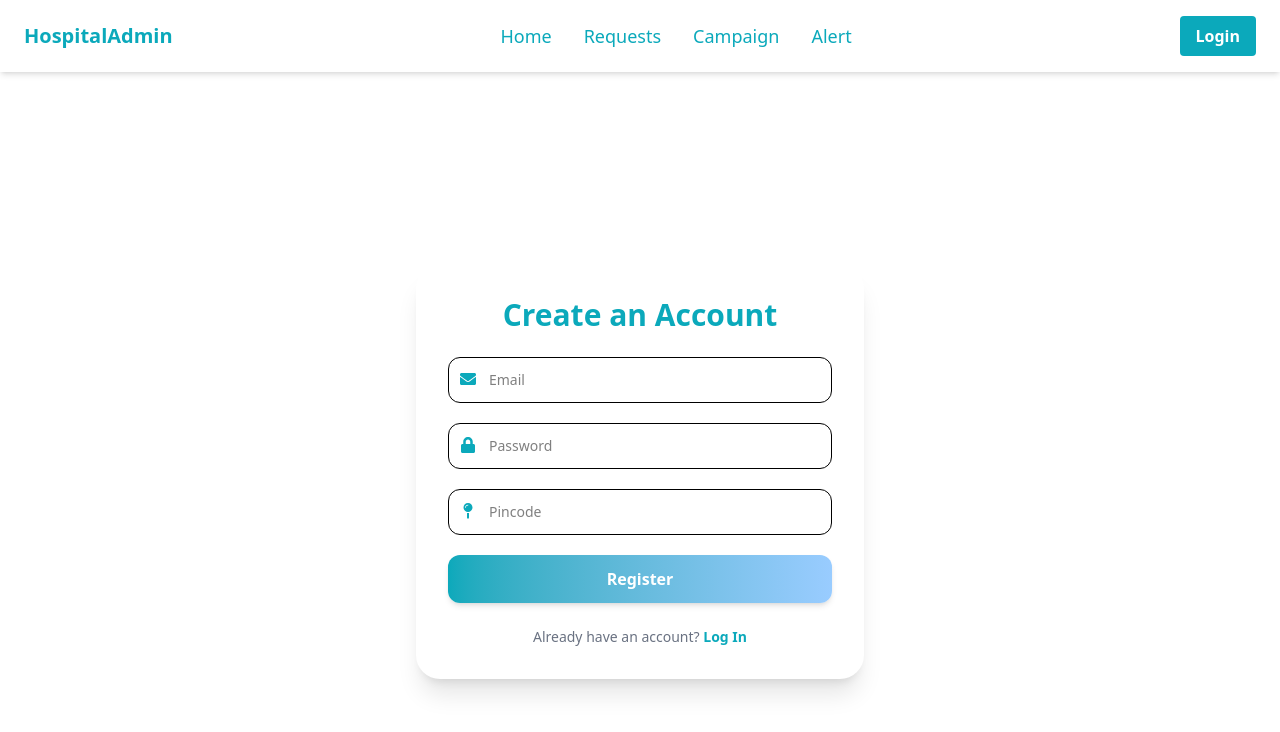
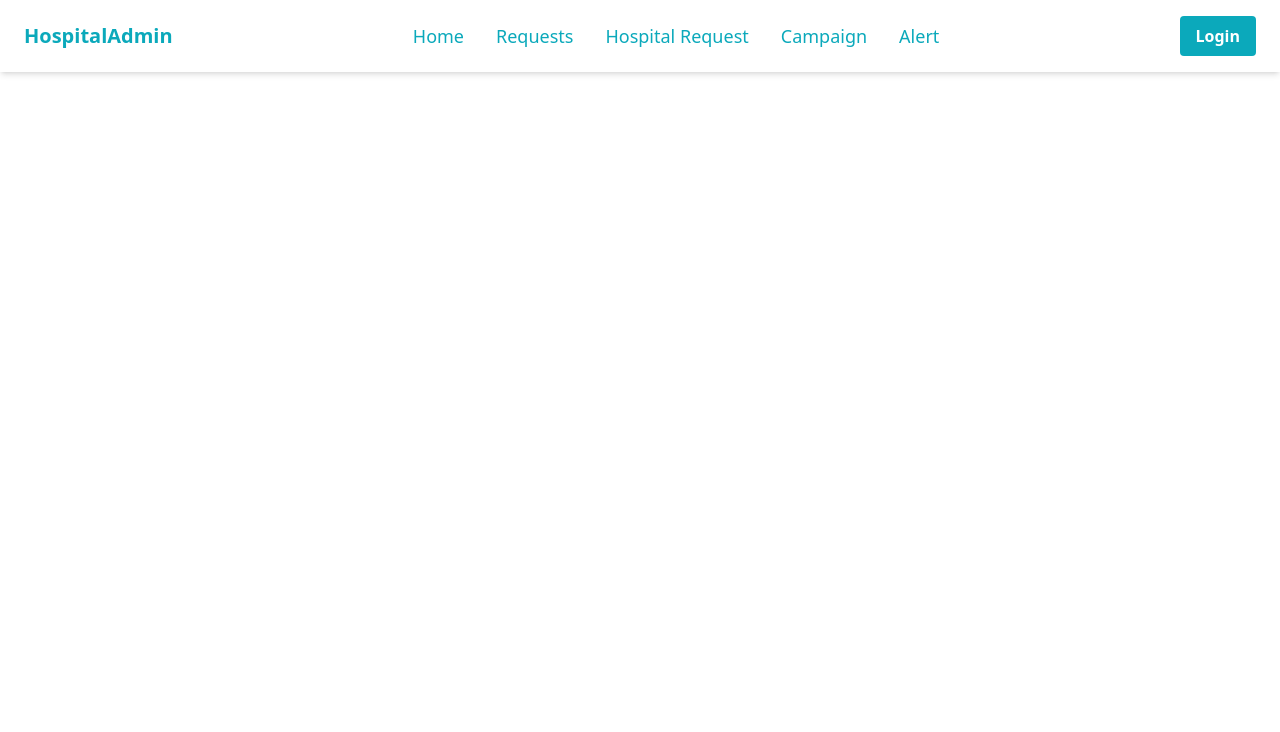
Before and after one commit to LalitBarage/HealthBuddy, a React (Vite) app in the folder subDist-admin/: page /register in a window 1280 px wide. Shown: the top 732 px of the page. Built offline with nearby package versions, Linux system fonts and the light colour scheme.

Commit message:
feat: replace Register page with Hospital Request page and update routing in App and Navbar components

```diff
--- a/subDist-admin/src/App.jsx
+++ b/subDist-admin/src/App.jsx
@@ -3,9 +3,10 @@ import Navbar from "./Components/Navbar";
 import Campaign from "./Pages/Campaign";
 import Home from "./Pages/Home";
 import Login from "./Pages/Login";
-import Register from "./Pages/Register";
+
 import Request from "./Pages/Request";
 import Alert from "./Pages/Alert";
+import HospitalRequest from "./Pages/HospitalRequest";
 
 function App() {
   return (
@@ -14,7 +15,7 @@ function App() {
       <Routes>
         <Route path="/" element={<Home />} />
         <Route path="/login" element={<Login />} />
-        <Route path="/register" element={<Register />} />
+        <Route path="/hosprequest" element={<HospitalRequest />} />
         <Route path="/request" element={<Request />} />
         <Route path="/campaign" element={<Campaign />} />
         <Route path="/alert" element={<Alert />} />
--- a/subDist-admin/src/Components/Navbar.jsx
+++ b/subDist-admin/src/Components/Navbar.jsx
@@ -18,6 +18,9 @@ const Navbar = () => {
           </Link>
           <Link to="/request" className="hover:underline">
             Requests
+          </Link>
+          <Link to="/hosprequest" className="hover:underline">
+            Hospital Request
           </Link>
           <Link to="/campaign" className="hover:underline">
             Campaign
@@ -58,6 +61,13 @@ const Navbar = () => {
             Requests
           </Link>
           <Link
+            to="/hosprequest"
+            className="block"
+            onClick={() => setMenuOpen(false)}
+          >
+            Hospital Requests
+          </Link>
+          <Link
             to="/campaign"
             className="block"
             onClick={() => setMenuOpen(false)}
--- /dev/null
+++ b/subDist-admin/src/Pages/HospitalRequest.jsx
@@ -0,0 +1,115 @@
+import React, { useState } from "react";
+import { FaEye } from "react-icons/fa";
+
+const HospitalRequest = () => {
+  const [requests, setRequests] = useState([
+    { id: 1, name: "Patient A", status: "Pending" },
+    { id: 2, name: "Patient B", status: "Pending" },
+  ]);
+
+  const [showHistory, setShowHistory] = useState(false);
+  const [history] = useState([
+    { id: 101, name: "Patient X", status: "Accepted" },
+    { id: 102, name: "Patient Y", status: "Rejected" },
+  ]);
+
+  const handleStatusChange = (id, newStatus) => {
+    setRequests((prev) =>
+      prev.map((req) => (req.id === id ? { ...req, status: newStatus } : req))
+    );
+  };
+
+  const getStatusBadge = (status) => {
+    const colorMap = {
+      Pending: "bg-yellow-100 text-yellow-800",
+      Accepted: "bg-green-100 text-green-800",
+      Rejected: "bg-red-100 text-red-800",
+    };
+    return (
+      <span
+        className={`text-sm font-medium px-3 py-1 rounded-full ${colorMap[status]}`}
+      >
+        {status}
+      </span>
+    );
+  };
+
+  return (
+    <div className="p-6 bg-white min-h-screen text-black">
+      {/* Header */}
+      <div className="flex justify-between items-center mb-6">
+        <h2 className="text-3xl font-bold text-black">Pending Requests</h2>
+        <button
+          className="bg-[#0ba9bb] text-white px-5 py-2 rounded-lg font-semibold hover:bg-[#0990a5] transition"
+          onClick={() => setShowHistory((prev) => !prev)}
+        >
+          {showHistory ? "Hide History" : "Past History"}
+        </button>
+      </div>
+
+      {/* Request Cards */}
+      <div className="grid grid-cols-1 md:grid-cols-2 gap-5">
+        {requests.map((req) => (
+          <div
+            key={req.id}
+            className="flex justify-between bg-[#0ba9bb] items-center rounded-xl shadow-md px-5 py-4 hover:shadow-lg transition"
+          >
+            <div>
+              <h4 className="text-xl font-semibold text-white">{req.name}</h4>
+              <div className="flex items-center space-x-3 mt-2">
+                <label className="text-white text-sm">Status:</label>
+                <select
+                  className="rounded px-3 py-1 text-sm focus:outline-none bg-amber-50"
+                  value={req.status}
+                  onChange={(e) => handleStatusChange(req.id, e.target.value)}
+                >
+                  <option value="Pending">Pending</option>
+                  <option value="Accepted">Accepted</option>
+                  <option value="Rejected">Rejected</option>
+                </select>
+              </div>
+            </div>
+            <button
+              className="flex items-center gap-2 text-white border border-white px-4 py-2 rounded-md hover:text-white transition"
+              title="View Details"
+            >
+              <FaEye size={16} />
+              View
+            </button>
+          </div>
+        ))}
+      </div>
+
+      {/* Past History */}
+      {showHistory && (
+        <>
+          <h3 className="text-2xl font-bold text-[#0ba9bb] mt-12 mb-4">
+            Past Requests
+          </h3>
+          <div className="grid grid-cols-1 md:grid-cols-2 gap-5">
+            {history.map((h) => (
+              <div
+                key={h.id}
+                className="flex justify-between items-center bg-[#7dc6ce] rounded-xl shadow-md px-5 py-4 hover:shadow-lg transition"
+              >
+                <div>
+                  <h4 className="text-xl font-semibold text-white">{h.name}</h4>
+                  <div className="mt-1">{getStatusBadge(h.status)}</div>
+                </div>
+                <button
+                  className="flex items-center gap-2 text-white border border-white px-4 py-2 rounded-md hover:bg-[white] hover:text-white transition"
+                  title="View History"
+                >
+                  <FaEye size={16} />
+                  View
+                </button>
+              </div>
+            ))}
+          </div>
+        </>
+      )}
+    </div>
+  );
+};
+
+export default HospitalRequest;
--- a/subDist-admin/src/Pages/Login.jsx
+++ b/subDist-admin/src/Pages/Login.jsx
@@ -1,6 +1,5 @@
 import React, { useState } from "react";
 import { FaEnvelope, FaLock } from "react-icons/fa";
-import { Link } from "react-router-dom";
 
 const Login = () => {
   const [email, setEmail] = useState("");
@@ -48,15 +47,6 @@ const Login = () => {
             Log In
           </button>
         </form>
-        <p className="text-center text-sm text-gray-500 mt-6">
-          Don't have an account?{" "}
-          <Link
-            to="/register"
-            className="text-[#0ba9bb] font-semibold hover:underline"
-          >
-            Sign Up
-          </Link>
-        </p>
       </div>
     </div>
   );
--- a/subDist-admin/src/Pages/Register.jsx
+++ /dev/null
@@ -1,78 +0,0 @@
-import React, { useState } from "react";
-import { FaEnvelope, FaLock, FaMapPin } from "react-icons/fa";
-import { Link } from "react-router-dom";
-
-const Register = () => {
-  const [email, setEmail] = useState("");
-  const [password, setPassword] = useState("");
-  const [pincode, setPincode] = useState("");
-
-  const handleRegister = (e) => {
-    e.preventDefault();
-    console.log("Email:", email, "Password:", password, "Pincode:", pincode);
-    // Add your registration logic here
-  };
-
-  return (
-    <div className="min-h-screen flex items-center justify-center bg-white p-4">
-      <div className="bg-white rounded-3xl shadow-xl w-full max-w-md p-8">
-        <h2 className="text-3xl font-bold text-center text-[#0ba9bb] mb-6">
-          Create an Account
-        </h2>
-        <form onSubmit={handleRegister} className="space-y-5">
-          <div className="relative">
-            <FaEnvelope className="absolute top-3.5 left-3 text-[#0ba9bb]" />
-            <input
-              type="email"
-              required
-              placeholder="Email"
-              value={email}
-              onChange={(e) => setEmail(e.target.value)}
-              className="pl-10 w-full px-4 py-3 border rounded-xl text-sm focus:outline-none focus:ring-2 focus:ring-[#0ba9bb] transition"
-            />
-          </div>
-          <div className="relative">
-            <FaLock className="absolute top-3.5 left-3 text-[#0ba9bb]" />
-            <input
-              type="password"
-              required
-              placeholder="Password"
-              value={password}
-              onChange={(e) => setPassword(e.target.value)}
-              className="pl-10 w-full px-4 py-3 border rounded-xl text-sm focus:outline-none focus:ring-2 focus:ring-[#0ba9bb] transition"
-            />
-          </div>
-          <div className="relative">
-            <FaMapPin className="absolute top-3.5 left-3 text-[#0ba9bb]" />
-            <input
-              type="text"
-              required
-              placeholder="Pincode"
-              maxLength="6"
-              value={pincode}
-              onChange={(e) => setPincode(e.target.value)}
-              className="pl-10 w-full px-4 py-3 border rounded-xl text-sm focus:outline-none focus:ring-2 focus:ring-[#0ba9bb] transition"
-            />
-          </div>
-          <button
-            type="submit"
-            className="w-full bg-gradient-to-r from-[#0ba9bb] to-[#99ccff] hover:from-[#0990a5] hover:to-[#7fbfff] text-white font-semibold py-3 px-4 rounded-xl shadow-md transition"
-          >
-            Register
-          </button>
-        </form>
-        <p className="text-center text-sm text-gray-500 mt-6">
-          Already have an account?{" "}
-          <Link
-            to="/login"
-            className="text-[#0ba9bb] font-semibold hover:underline"
-          >
-            Log In
-          </Link>
-        </p>
-      </div>
-    </div>
-  );
-};
-
-export default Register;
```
